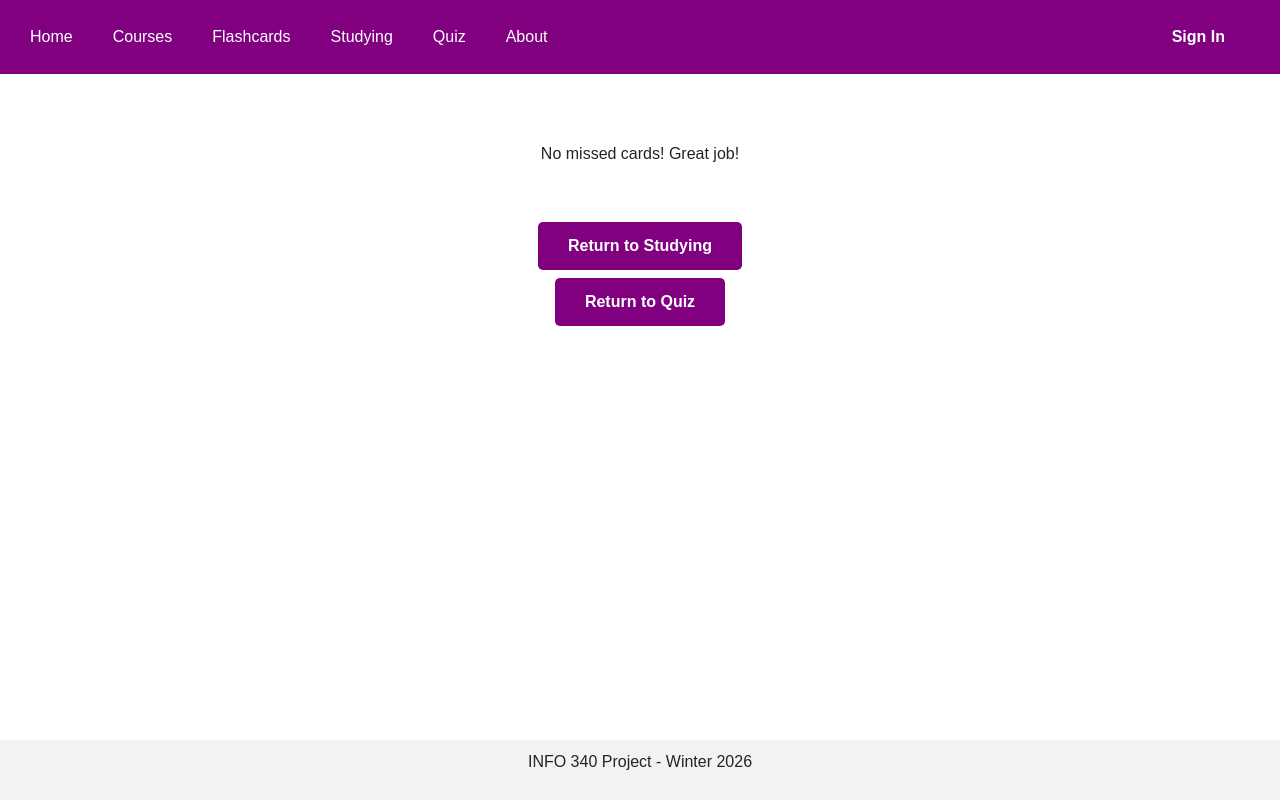
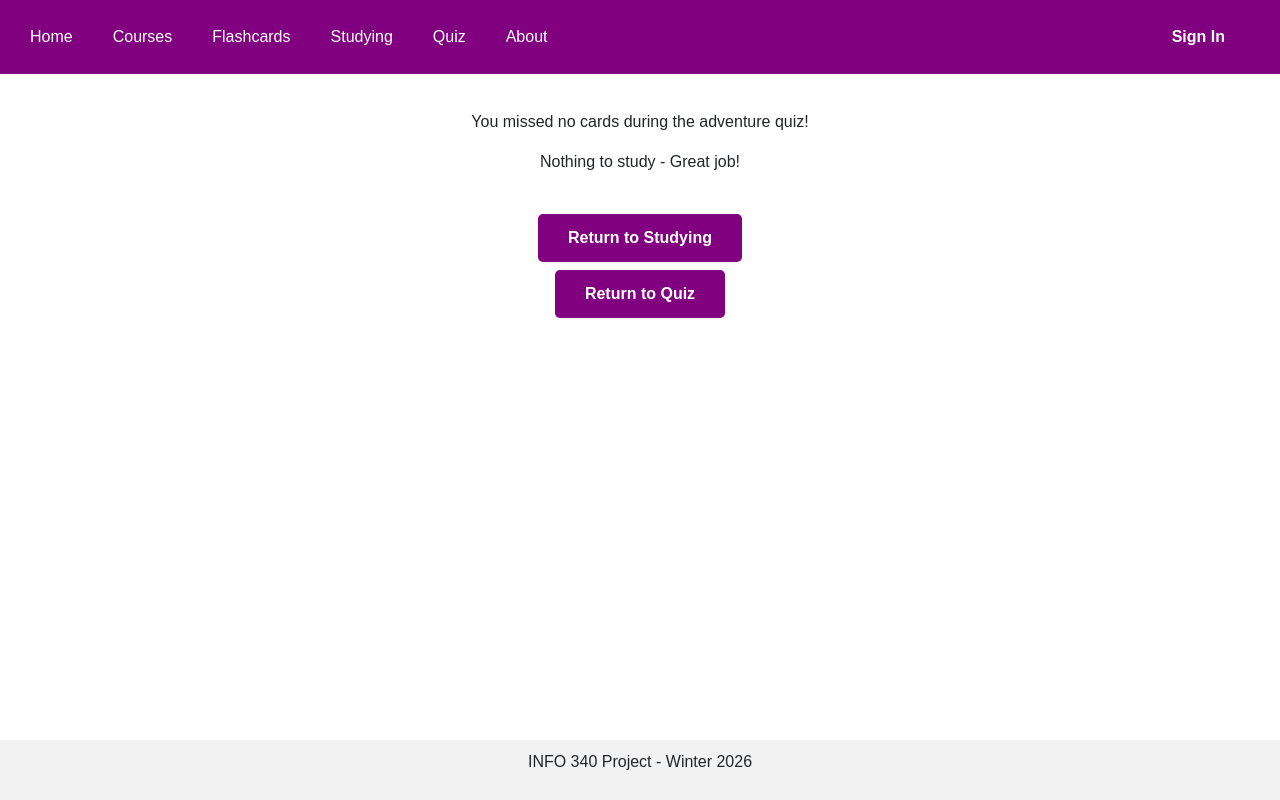
Before and after one commit to uhhmo/StudyHuskies, a React (Vite) app: page /MissedCards in a window 1280 px wide. Built offline with nearby package versions, Linux system fonts and the light colour scheme; no server answers.

Commit message:
text-missed no cards from the *quiz*

```diff
--- a/src/pages/MissedCards.jsx
+++ b/src/pages/MissedCards.jsx
@@ -16,7 +16,10 @@ function MissedCards(props) {
 
     if (cards.length === 0) {
         return (<main className='d-flex flex-column align-items-center gap-2'>
-            <p className="m-5">No missed cards! Great job!</p>
+            <div className="m-3 d-flex flex-column align-items-center ">
+                <p>You missed no cards during the adventure quiz!</p>
+                <p>Nothing to study - Great job!</p>
+            </div>
             <Link to='/studying' className="btn-home">Return to Studying</Link>
             <Link to='/quiz' className="btn-home">Return to Quiz</Link>
         </main>);
```
